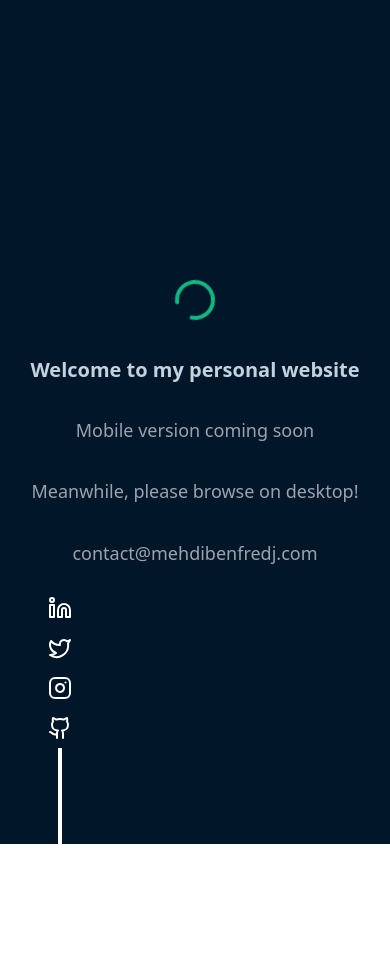
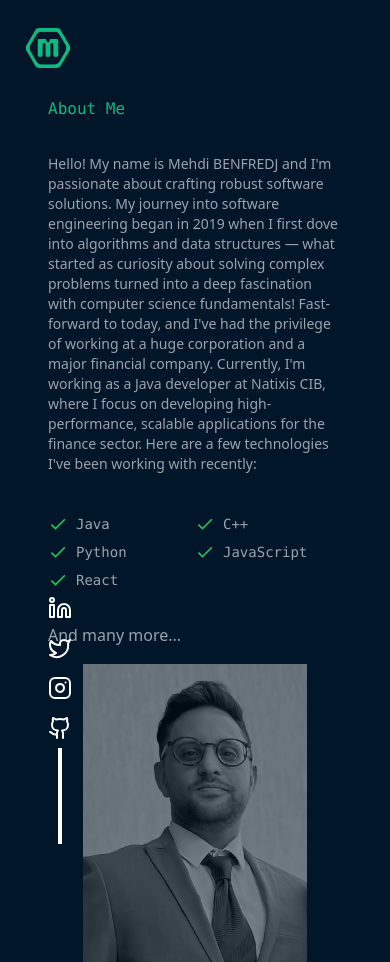
Before and after one commit to MehdiBenfredj/portfolio, a React (Vite) app: page /about in a window 390 px wide. Before the commit the page ends 844 px from the top, so only its background shows below. Built offline with nearby package versions, Linux system fonts and the light colour scheme.

Commit message:
mobile version index contact about

```diff
--- a/src/App.jsx
+++ b/src/App.jsx
@@ -1,35 +1,16 @@
 import Navbar from "./components/Navbar";
 import { Outlet } from "react-router-dom";
 import Socials from "./components/Socials";
-import { useMediaQuery } from "react-responsive";
-import { LoaderCircle } from "lucide-react";
 
 function App() {
-  const isTabletOrMobile = useMediaQuery({ query: "(max-width: 1224px)" });
 
   return (
     <div>
-      {!isTabletOrMobile && (
-        <div className="min-h-screen bg-vscode-blue mx-auto flex items-center">
-          <Navbar />
-          <Outlet></Outlet>
-          <Socials></Socials>
-        </div>
-      )}
-      {isTabletOrMobile && (
-        <div className="flex flex-col min-h-screen bg-vscode-blue mx-auto items-center justify-center">
-          <div className="pb-8" style={{ color: "#10B981" }}>
-            <LoaderCircle className="animate-spin " size={48} />
-          </div>
-          <p className="font-sans text-xl text-name-color font-bold pb-8 ">
-            Welcome to my personal website
-          </p>
-          <p>Mobile version coming soon</p>
-          <p className="pt-8">Meanwhile, please browse on desktop!</p>
-          <p className="pt-8">contact@mehdibenfredj.com</p>
-          <Socials></Socials>
-        </div>
-      )}
+      <div className="min-h-screen bg-vscode-blue mx-auto flex flex-col">
+        <Navbar />
+        <Outlet></Outlet>
+        <Socials></Socials>
+      </div>
     </div>
   );
 }
--- a/src/components/Employer.jsx
+++ b/src/components/Employer.jsx
@@ -5,10 +5,10 @@ export default function Employer({ name, isActive, setActive }) {
     setActive(index);
   };
 
-  const className = `flex leading-relaxed font-mono p-2 pl-4 border-l-2 hover:text-emerald-500 hover:border-emerald-500 hover:bg-slate-700/50 ${
+  const className = `flex text-nowrap leading-relaxed font-mono text-base p-2 pl-4 border-b-2 md:border-b-0 md:border-l-2 hover:text-emerald-500 hover:border-emerald-500 hover:bg-slate-700/50 ${
     isActive
       ? "border-l-emerald-500 text-emerald-500"
       : "border-l-gray-400 text-gray-400 "
   }`;
-  return <div className={className}>{name}</div>;
+  return <p className={className}>{name}</p>;
 }
--- a/src/components/Navbar.jsx
+++ b/src/components/Navbar.jsx
@@ -1,18 +1,21 @@
-import React from "react";
+import React, { useState } from "react";
 import logo from "./../assets/M.svg";
 import NavElement from "./NavElement";
 import { Link } from "react-router-dom";
+import { Menu, X } from 'lucide-react';
+
 
 export default function Navbar() {
-  const url = '/mehdi_benfredj_resume.pdf';
-  const filename = 'mehdi_benfredj_resume';
+  const [isOpen, setIsOpen] = useState(false);
+  const url = "/mehdi_benfredj_resume.pdf";
+  const filename = "mehdi_benfredj_resume";
   const handleDownload = async () => {
     try {
       const response = await fetch(url);
       const blob = await response.blob();
       const downloadUrl = window.URL.createObjectURL(blob);
 
-      const link = document.createElement('a');
+      const link = document.createElement("a");
       link.href = downloadUrl;
       link.download = filename;
 
@@ -22,13 +25,13 @@ export default function Navbar() {
 
       window.URL.revokeObjectURL(downloadUrl);
     } catch (error) {
-      console.error('Download failed:', error);
+      console.error("Download failed:", error);
     }
   };
 
   return (
-    <div className="fixed top-0 left-0 w-full p-4">
-      <div className="flex justify-between ">
+    <div className="w-full p-4">
+      <div className="flex justify-between">
         {/* Logo */}
         <Link
           to={"/"}
@@ -37,7 +40,8 @@ export default function Navbar() {
           <img className="h-16 w-auto" src={logo} alt="Company Logo" />{" "}
         </Link>
         {/* Routes */}
-        <div className="flex items-center">
+        {/* Desktop Menu */}
+        <div className="hidden lg:flex items-center">
           <NavElement id="01" title="About" path="/about"></NavElement>
           <NavElement
             id="02"
@@ -46,10 +50,26 @@ export default function Navbar() {
           ></NavElement>
           <NavElement id="03" title="Contact" path="contact"></NavElement>
           <div>
-            <button onClick={handleDownload} className="px-4 py-2 border-2 border-emerald-500 rounded-lg text-emerald-500 text-lg leading-relaxed font-mono hover:text-white transition-all">
+            <button
+              onClick={handleDownload}
+              className="px-4 py-2 border-2 border-emerald-500 rounded-lg text-emerald-500 text-lg leading-relaxed font-mono hover:text-white transition-all"
+            >
               Resume
             </button>
           </div>
+        </div>
+        {/* Mobile Menu Button */}
+        <div className="hidden">
+          <button
+            onClick={() => setIsOpen(!isOpen)}
+            className="inline-flex items-center justify-center p-2 rounded-md text-gray-600 hover:text-gray-900 hover:bg-gray-100 focus:outline-none focus:ring-2 focus:ring-inset focus:ring-gray-500"
+          >
+            {isOpen ? (
+              <X className="block h-6 w-6 " />
+            ) : (
+              <Menu className="block h-6 w-6 " />
+            )}
+          </button>
         </div>
       </div>
     </div>
--- a/src/index.css
+++ b/src/index.css
@@ -4,6 +4,6 @@
 
 @layer base {
 	p {
-	  @apply text-gray-400 text-lg leading-relaxed ;
+	  @apply text-gray-400 leading-relaxed ;
 	}
   }
--- a/src/routes/About.jsx
+++ b/src/routes/About.jsx
@@ -1,18 +1,15 @@
 import React from "react";
 import photo from "../assets/photoBNP.jpeg";
-import { ChevronRight } from "lucide-react";
 
 export default function About() {
   return (
-    <div className=" flex flex-col items-center w-screen px-56">
+    <div className=" flex flex-col items-center w-screen px-12 xl:px-56 lg:py-44">
       <div>
-        <div className="flex ">
-          <p className="pb-8 text-emerald-500 font-mono">About Me</p>
-        </div>
+        <p className="pb-8 text-emerald-500 font-mono">About Me</p>
 
-        <div className="flex">
+        <div class="flex gap-4 flex-col items-center md:items-start md:flex-row ">
           <div>
-            <p>
+            <p className="text-sm md:text-base">
               Hello! My name is Mehdi BENFREDJ and I'm passionate about crafting
               robust software solutions. My journey into software engineering
               began in 2019 when I first dove into algorithms and data
@@ -25,34 +22,84 @@ export default function About() {
               the finance sector. Here are a few technologies I've been working
               with recently:
             </p>
-            <ul className="py-8 grid grid-cols-2">
-              <li className="flex items-center pt-2">
-                <ChevronRight color="#10b981" />
-                <p className="font-mono">Java</p>
+            <ul class="py-8 grid grid-cols-2">
+              <li class="flex items-center pt-2">
+                <svg
+                  class="h-5 w-5 text-green-500 mr-2"
+                  viewBox="0 0 24 24"
+                  fill="none"
+                  xmlns="http://www.w3.org/2000/svg"
+                >
+                  <path
+                    d="M9 16.17L4.83 12l-1.42 1.41L9 19 21 7l-1.41-1.41L9 16.17z"
+                    fill="currentColor"
+                  />
+                </svg>
+                <p class="font-mono text-sm md:text-base">Java</p>
               </li>
-              <li className="flex items-center pt-2">
-                <ChevronRight color="#10b981" />
-                <p className="font-mono">C++</p>
+              <li class="flex items-center pt-2">
+                <svg
+                  class="h-5 w-5 text-green-500 mr-2"
+                  viewBox="0 0 24 24"
+                  fill="none"
+                  xmlns="http://www.w3.org/2000/svg"
+                >
+                  <path
+                    d="M9 16.17L4.83 12l-1.42 1.41L9 19 21 7l-1.41-1.41L9 16.17z"
+                    fill="currentColor"
+                  />
+                </svg>
+                <p class="font-mono text-sm md:text-base">C++</p>
               </li>
-              <li className="flex items-center pt-2">
-                <ChevronRight color="#10b981" />
-                <p className="font-mono">Python</p>
+              <li class="flex items-center pt-2">
+                <svg
+                  class="h-5 w-5 text-green-500 mr-2"
+                  viewBox="0 0 24 24"
+                  fill="none"
+                  xmlns="http://www.w3.org/2000/svg"
+                >
+                  <path
+                    d="M9 16.17L4.83 12l-1.42 1.41L9 19 21 7l-1.41-1.41L9 16.17z"
+                    fill="currentColor"
+                  />
+                </svg>
+                <p class="font-mono text-sm md:text-base">Python</p>
               </li>
-              <li className="flex items-center pt-2">
-                <ChevronRight color="#10b981" />
-                <p className="font-mono">JavaScript</p>
+              <li class="flex items-center pt-2">
+                <svg
+                  class="h-5 w-5 text-green-500 mr-2"
+                  viewBox="0 0 24 24"
+                  fill="none"
+                  xmlns="http://www.w3.org/2000/svg"
+                >
+                  <path
+                    d="M9 16.17L4.83 12l-1.42 1.41L9 19 21 7l-1.41-1.41L9 16.17z"
+                    fill="currentColor"
+                  />
+                </svg>
+                <p class="font-mono text-sm md:text-base">JavaScript</p>
               </li>
-              <li className="flex items-center pt-2">
-                <ChevronRight color="#10b981" />
-                <p className="font-mono">React</p>
+              <li class="flex items-center pt-2">
+                <svg
+                  class="h-5 w-5 text-green-500 mr-2"
+                  viewBox="0 0 24 24"
+                  fill="none"
+                  xmlns="http://www.w3.org/2000/svg"
+                >
+                  <path
+                    d="M9 16.17L4.83 12l-1.42 1.41L9 19 21 7l-1.41-1.41L9 16.17z"
+                    fill="currentColor"
+                  />
+                </svg>
+                <p class="font-mono text-sm md:text-base">React</p>
               </li>
             </ul>
             <p>And many more...</p>
           </div>
 
-          <div className="relative w-full min-w-56 max-h-fit ml-4">
-            <img src={photo} alt="Me" className="w-full block" />
-            <div className="absolute inset-0 max-l-full bg-vscode-blue/50 hover:bg-transparent"></div>
+          <div class="relative w-56 min-w-56">
+            <img src={photo} alt="Me" class="w-full block" />
+            <div class="absolute inset-0 max-l-full bg-vscode-blue/50 hover:bg-transparent"></div>
           </div>
         </div>
       </div>
--- a/src/routes/Contact.jsx
+++ b/src/routes/Contact.jsx
@@ -2,9 +2,9 @@ import React, { useRef } from "react";
 import { sendEmail } from "../service/emailSender";
 
 export default function Contact() {
-  const nameInputRef = useRef(null);
-  const emailInputRef = useRef(null);
-  const messageInputRef = useRef(null);
+  const nameInputRef = useRef();
+  const emailInputRef = useRef();
+  const messageInputRef = useRef();
 
   const handleSubmit = (e) => {
     e.preventDefault();
```
Also changed, not shown: src/routes/Experience.jsx (+6 -8 lines), src/routes/Index.jsx (+14 -6 lines), src/components/Menu.jsx (added).
